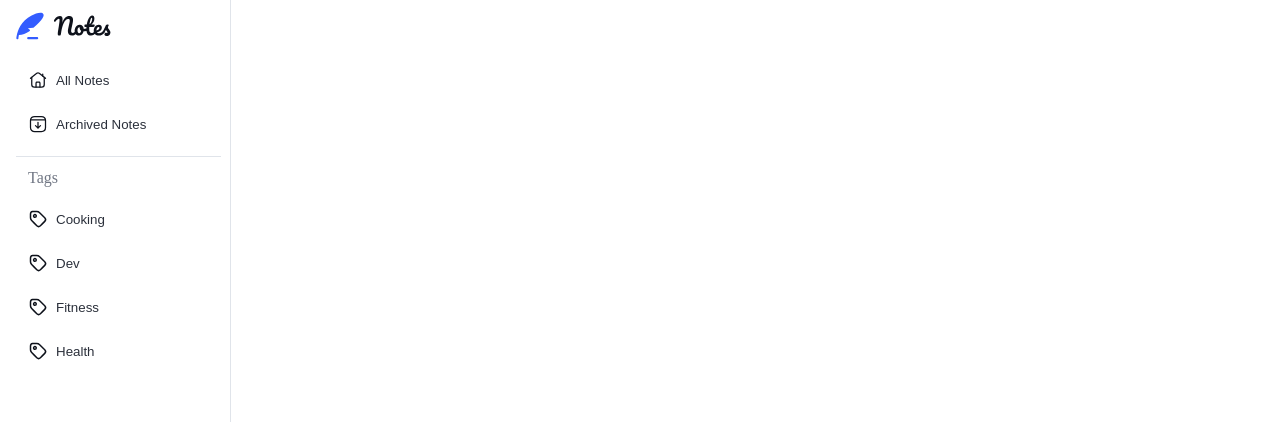
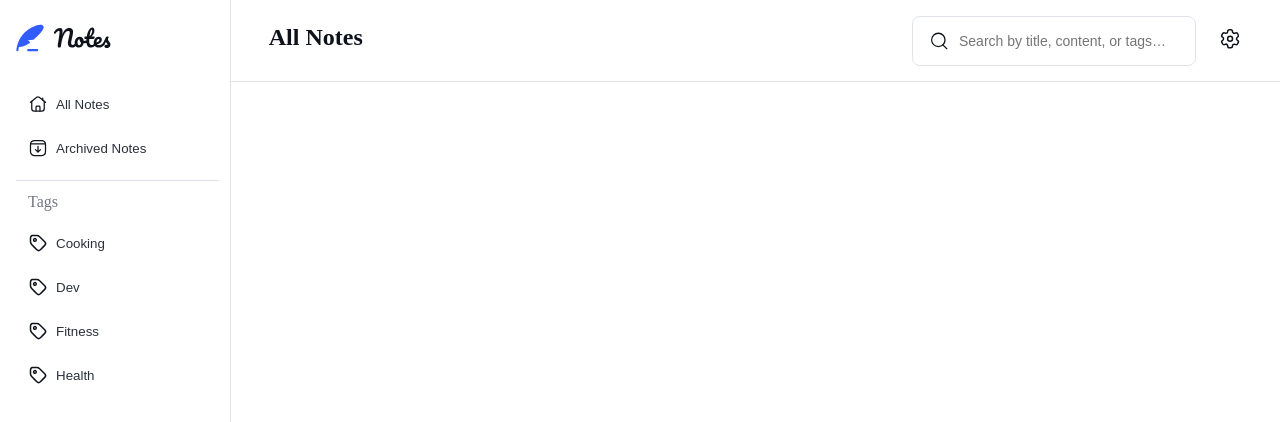
Before and after one commit to artemtyshchuk/noteTakingWebApp, a React (Vite) app: page / in a window 1280 px wide. Shown: the top 422 px of the page. Built offline with nearby package versions, Linux system fonts and the light colour scheme; no server answers.

Commit message:
Implement header component

```diff
--- /dev/null
+++ b/src/components/Header/Header.module.scss
@@ -0,0 +1,74 @@
+.header {
+  width: 100%;
+  height: 81px;
+  display: flex;
+  flex-direction: row;
+  align-items: center;
+  justify-content: space-between;
+}
+
+.headerText {
+  margin: 19px 0 26px 34px;
+
+  font-weight: 600;
+  font-size: 24px;
+  line-height: 26px;
+  color: #0e121b;
+}
+
+.leftSideHeader {
+  display: flex;
+  flex-direction: row;
+  align-items: center;
+  margin-right: 32px;
+}
+
+.searchField {
+  padding: 13px 16px;
+  align-items: center;
+  display: flex;
+  gap: 8px;
+  width: 250px;
+  border: 1px solid #e0e4ea;
+  border-radius: 8px;
+}
+
+.searchInput {
+  border: none;
+  color: #2b303b;
+  font-weight: 400;
+  font-size: 14px;
+  line-height: 20px;
+  width: 100%;
+  box-sizing: border-box;
+  outline: none;
+}
+
+.searchIcon {
+  width: 20px;
+  height: 20px;
+  fill: #fff;
+}
+
+.settingsIcon {
+  margin-left: 16px;
+  width: 24px;
+  height: 24px;
+  cursor: pointer;
+}
+
+.horyzontalDivider {
+  position: absolute;
+  left: 18%;
+  top: 81px;
+  width: calc(100% - 18%);
+  height: 1px;
+  background-color: #e0e4ea;
+  box-sizing: border-box;
+}
+
+.settingsButton {
+  border: none;
+  background-color: transparent;
+  cursor: pointer;
+}
--- /dev/null
+++ b/src/components/Header/Header.tsx
@@ -0,0 +1,40 @@
+import styles from "./Header.module.scss";
+import settingsIcon from "../../assets/images/icon-settings.svg";
+import searchIcon from "../../assets/images/icon-search.svg";
+
+interface HeaderProps {
+  headerText: string;
+}
+
+export const Header = ({headerText}: HeaderProps) => {
+  return (
+    <div className={styles.header}>
+      <div>
+        <p className={styles.headerText}>{headerText}</p>
+      </div>
+
+      <div className={styles.leftSideHeader}>
+        <label className={styles.searchField}>
+          <img className={styles.searchIcon} src={searchIcon} alt="search" />
+          <input
+            className={styles.searchInput}
+            type="text"
+            name="search"
+            id="search"
+            autoComplete="off"
+            placeholder="Search by title, content, or tags…"
+          />
+        </label>
+        <button className={styles.settingsButton}>
+          <img
+            className={styles.settingsIcon}
+            src={settingsIcon}
+            alt="settings"
+          />
+        </button>
+      </div>
+
+      <span className={styles.horyzontalDivider} />
+    </div>
+  );
+};
--- a/src/components/Menu/Menu.module.scss
+++ b/src/components/Menu/Menu.module.scss
@@ -1,12 +1,12 @@
 .menu {
-  margin: 0 16px;
+  margin: 12px 16px;
   display: flex;
   flex-direction: column;
-  width: 16%;
+  width: 19.4%;
 }
 
 .logoContainer {
-  margin-top: 12px;
+  margin: 12px 0;
 }
 
 .buttonsContainer {
--- a/src/pages/AllNotesPage.tsx
+++ b/src/pages/AllNotesPage.tsx
@@ -1,10 +1,11 @@
+import { Header } from "../components/Header/Header";
 import { Menu } from "../components/Menu/Menu";
 
 export const AllNotesPage = () => {
   return (
-    <>
+    <div style={{ display: "flex" }}>
       <Menu />
-      {/* <h1>All Notes</h1> */}
-    </>
+      <Header headerText="All Notes" />
+    </div>
   );
 };
```
